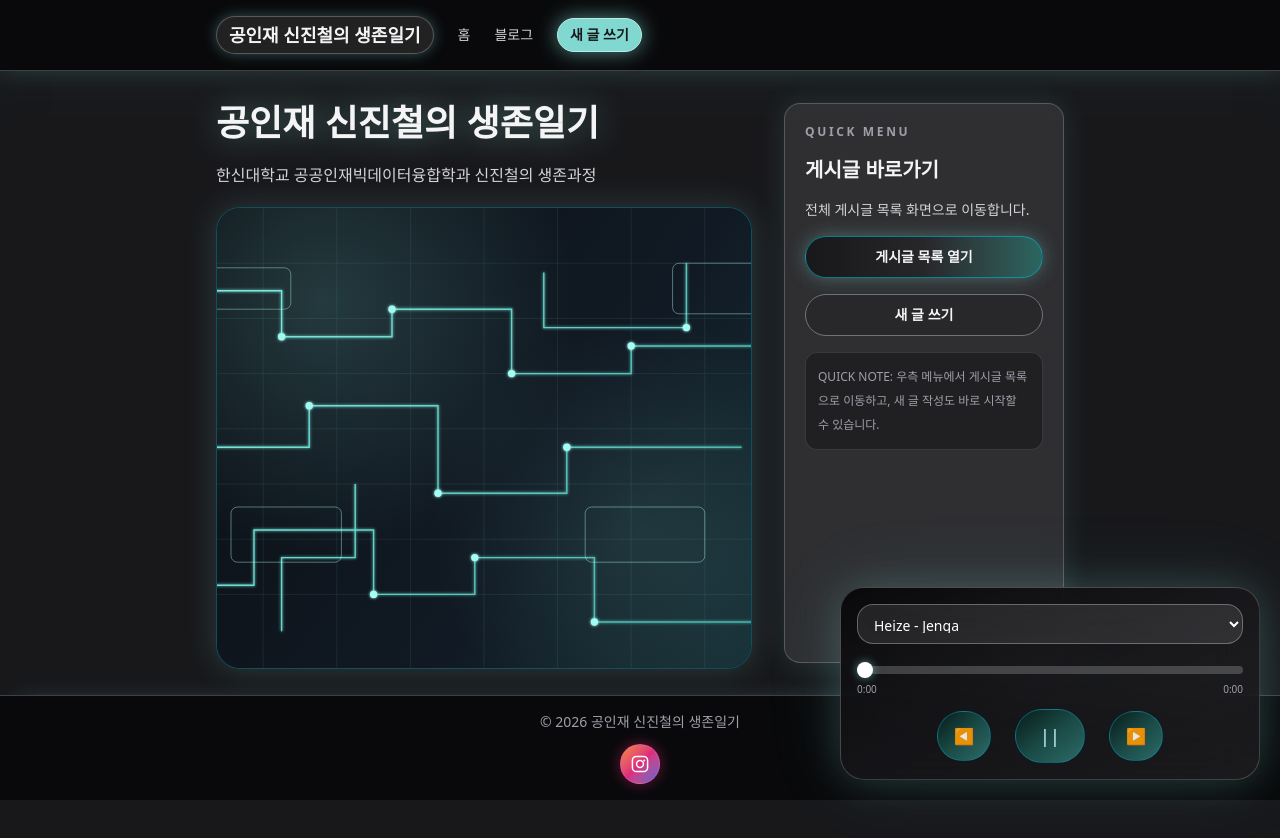
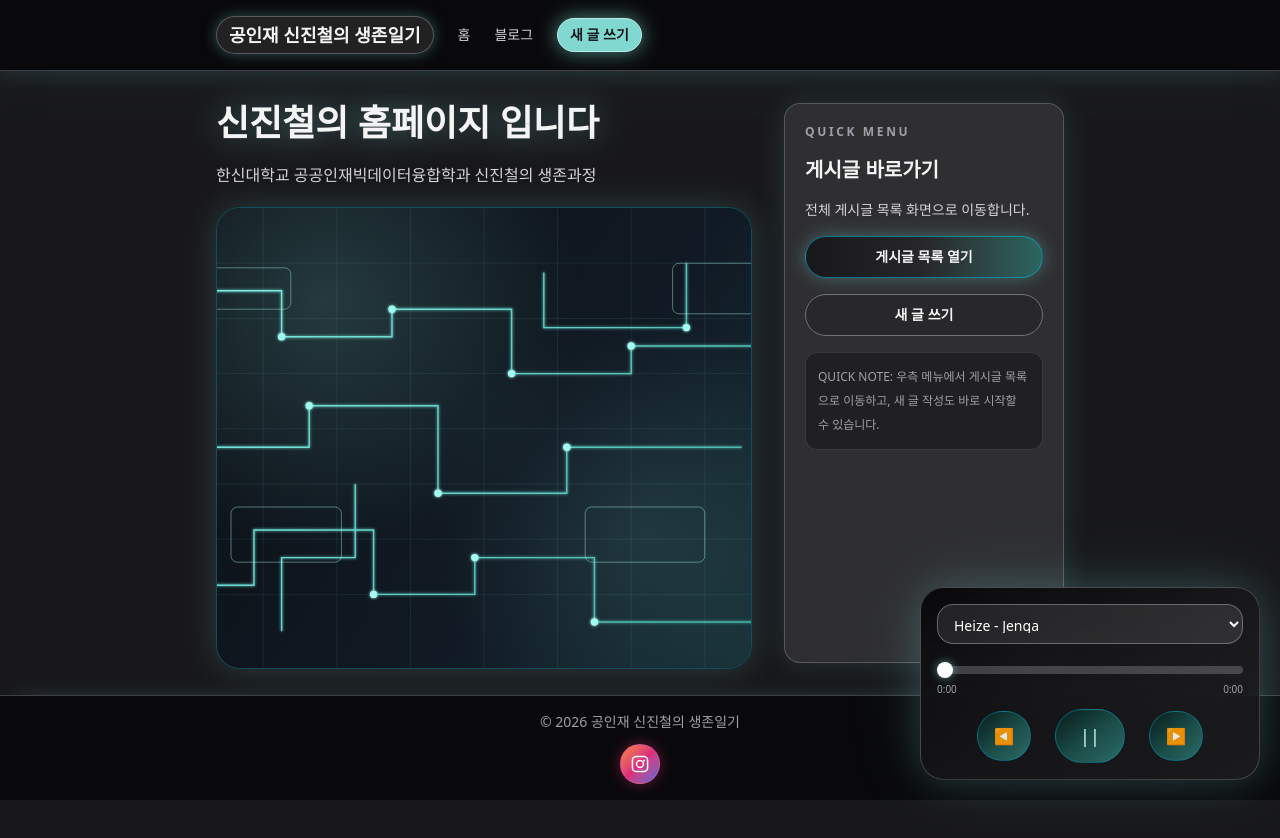
Before and after one commit to shin-jin-cheol/my-first-web, a Next.js app: page / in a window 1280 px wide. Shown: the top 838 px of the page. Built offline with nearby package versions, Linux system fonts and the light colour scheme.

Commit message:
style: shrink player width and update home title text

```diff
--- a/app/components/BgmPlayer.tsx
+++ b/app/components/BgmPlayer.tsx
@@ -161,7 +161,7 @@ export default function BgmPlayer() {
   };
 
   return (
-    <div className="fixed bottom-5 right-5 z-50 w-[min(92vw,420px)] space-y-3 rounded-3xl border border-white/20 bg-gradient-to-br from-zinc-950 via-zinc-900/80 to-zinc-800/60 p-4 shadow-[0_0_40px_rgba(129,216,208,0.2),0_0_80px_rgba(129,216,208,0.1)] backdrop-blur-xl">
+    <div className="fixed bottom-5 right-5 z-50 w-[min(88vw,340px)] space-y-3 rounded-3xl border border-white/20 bg-gradient-to-br from-zinc-950 via-zinc-900/80 to-zinc-800/60 p-4 shadow-[0_0_40px_rgba(129,216,208,0.2),0_0_80px_rgba(129,216,208,0.1)] backdrop-blur-xl">
       <audio ref={audioRef} src={selectedSrc} preload="auto" />
       <label htmlFor="bgm-track" className="sr-only">
         BGM 선택
--- a/app/page.tsx
+++ b/app/page.tsx
@@ -6,7 +6,7 @@ export default async function Home() {
     <div className="grid gap-8 lg:grid-cols-[minmax(0,1fr)_280px]">
       <section className="space-y-5">
         <h1 className="text-3xl font-black text-zinc-100 drop-shadow-[0_0_16px_rgba(129,216,208,0.45)] md:text-4xl">
-          공인재 신진철의 생존일기
+          신진철의 홈페이지 입니다
         </h1>
         <p className="max-w-2xl text-zinc-300">
           한신대학교 공공인재빅데이터융합학과 신진철의 생존과정
```
